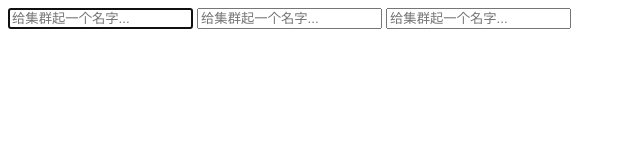
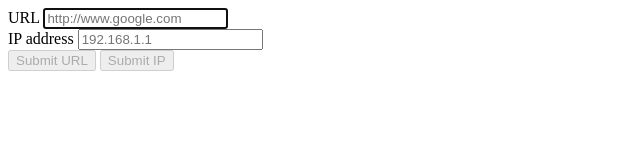
Before and after one commit to tanbowensg/dao-angular-valid, a website: page index.html in a window 1280 px wide. Shown: the whole page, without its empty margins (0-640 px from the left). Drawn offline with nearby package versions, Linux system fonts and the light colour scheme.

Commit message:
update demo

```diff
--- a/index.html
+++ b/index.html
@@ -9,32 +9,37 @@
     <script src="src/angular-validation-directive.js"></script>
 </head>
 <body ng-app="myapp">
+    <div>
+        <label>URL</label>
         <input
-        class="form-control" type="text"
-        ng-model="name1"
+            type="text"
+            ng-model="url"
             dao-valid
-        dao-valid-toggle="toggle1"
+            dao-valid-toggle="URLIsValid"
+            dao-valid-rule="notEmpty,url"
+            dao-valid-name="URL"
+            placeholder="http://www.google.com"
+            autofocus>
+    </div>
+    <div>
+        <label>IP address</label>
+        <input
+            type="text"
+            ng-model="ip"
+            dao-valid
+            dao-valid-toggle="IPIsValid"
             dao-valid-rule="notEmpty,ipv4"
-        dao-valid-name="集群名"
-        placeholder="给集群起一个名字..."
+            dao-valid-name="IP address"
+            placeholder="192.168.1.1"
             autofocus>
-  	<input
-        class="form-control" type="text"
-        ng-model="name2"
-        dao-valid
-        dao-valid-toggle="toggle2"
-        dao-valid-rule="notEmpty,ipv4"
-        dao-valid-name="集群名"
-        placeholder="给集群起一个名字..."
-        autofocus>
-   	<input
-        class="form-control" type="text"
-        ng-model="name3"
-        dao-valid
-        dao-valid-toggle="toggle3"
-        dao-valid-rule="notEmpty,ipv4"
-        dao-valid-name="集群名"
-        placeholder="给集群起一个名字..."
-        autofocus>
+    </div>
+    <button
+        ng-disabled="!URLIsValid">
+        Submit URL
+    </button>
+    <button
+        ng-disabled="!IPIsValid">
+        Submit IP
+    </button>
 </body>
 </html>
--- a/package.json
+++ b/package.json
@@ -1,6 +1,6 @@
 {
-  "name": "dao-valid-angular",
-  "version": "1.0.0",
+  "name": "dao-angular-valid",
+  "version": "1.1.0",
   "description": "form validation for angular",
   "main": "angular-validation-directive.js",
   "scripts": {
```
Lines whose indentation alone changed are shown as unchanged.
